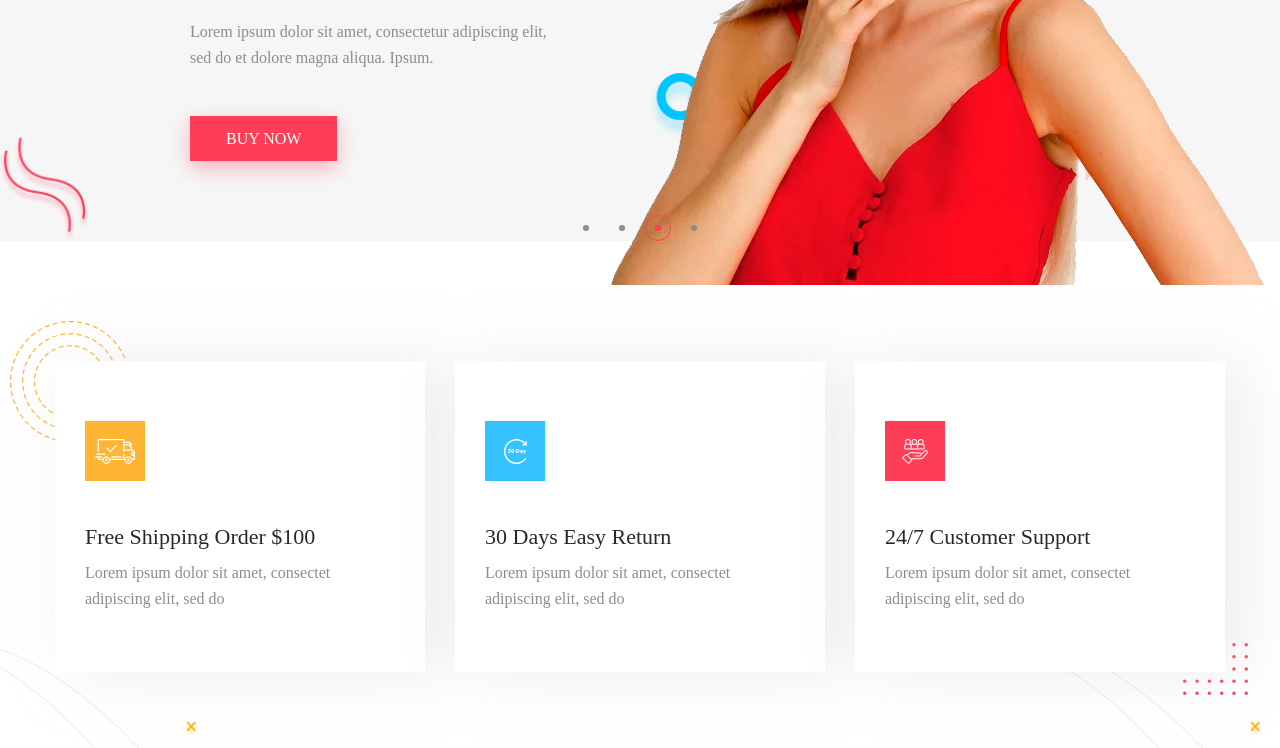
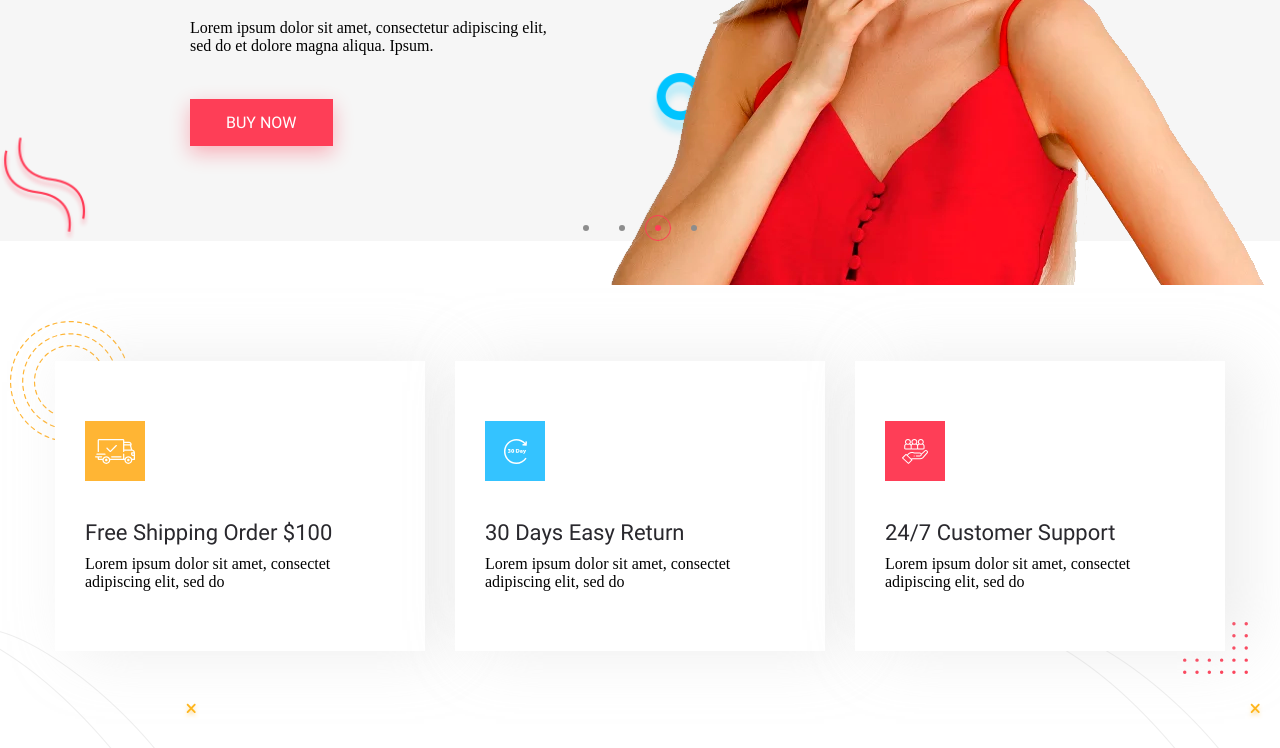
Before and after one commit to medianyi/marcho, a website: page app/index.html in a window 1280 px wide. Shown: the part 455-1203 px from the top of the page. Drawn offline with nearby package versions, Linux system fonts and the light colour scheme; files that its build step writes are made by us from their sources; files whose address does not match are found by name.

Commit message:
fixed fonts.scss, delet sans-serif

```diff
--- a/app/scss/_fonts.scss
+++ b/app/scss/_fonts.scss
@@ -1,5 +1,5 @@
 @font-face {
-  font-family: 'Quicksand-Medium', sans-serif;
+  font-family: 'Quicksand-Medium';
   font-weight: 500;
   font-style: normal;
   src: local('Quicksand-Medium'),
@@ -10,7 +10,7 @@
 
 
 @font-face {
-  font-family: 'Quicksand-Regular', sans-serif;
+  font-family: 'Quicksand-Regular';
   font-weight: 400;
   font-style: normal;
   src: local('Quicksand-Regular'),
@@ -22,7 +22,7 @@
 
 
 @font-face {
-  font-family: 'Roboto-Bold', sans-serif;
+  font-family: 'Roboto-Bold';
   font-weight: 700;
   font-style: normal;
   src: local('Roboto-Bold'),
@@ -33,7 +33,7 @@
 
 
 @font-face {
-  font-family: 'Roboto-Medium', sans-serif;
+  font-family: 'Roboto-Medium';
   font-weight: 500;
   font-style: normal;
   src: local('Roboto-Medium'),
@@ -43,7 +43,7 @@
 }
 
 @font-face {
-  font-family: 'Roboto-Regular', sans-serif;
+  font-family: 'Roboto-Regular';
   font-weight: 400;
   font-style: normal;
   src: local('Roboto-Regular'),
--- a/app/scss/_global.scss
+++ b/app/scss/_global.scss
@@ -4,7 +4,7 @@ body{
 }
 
 
-body{
+.body{
   font-size: 16px;
   line-height: 26px;
   color: $default;
```
